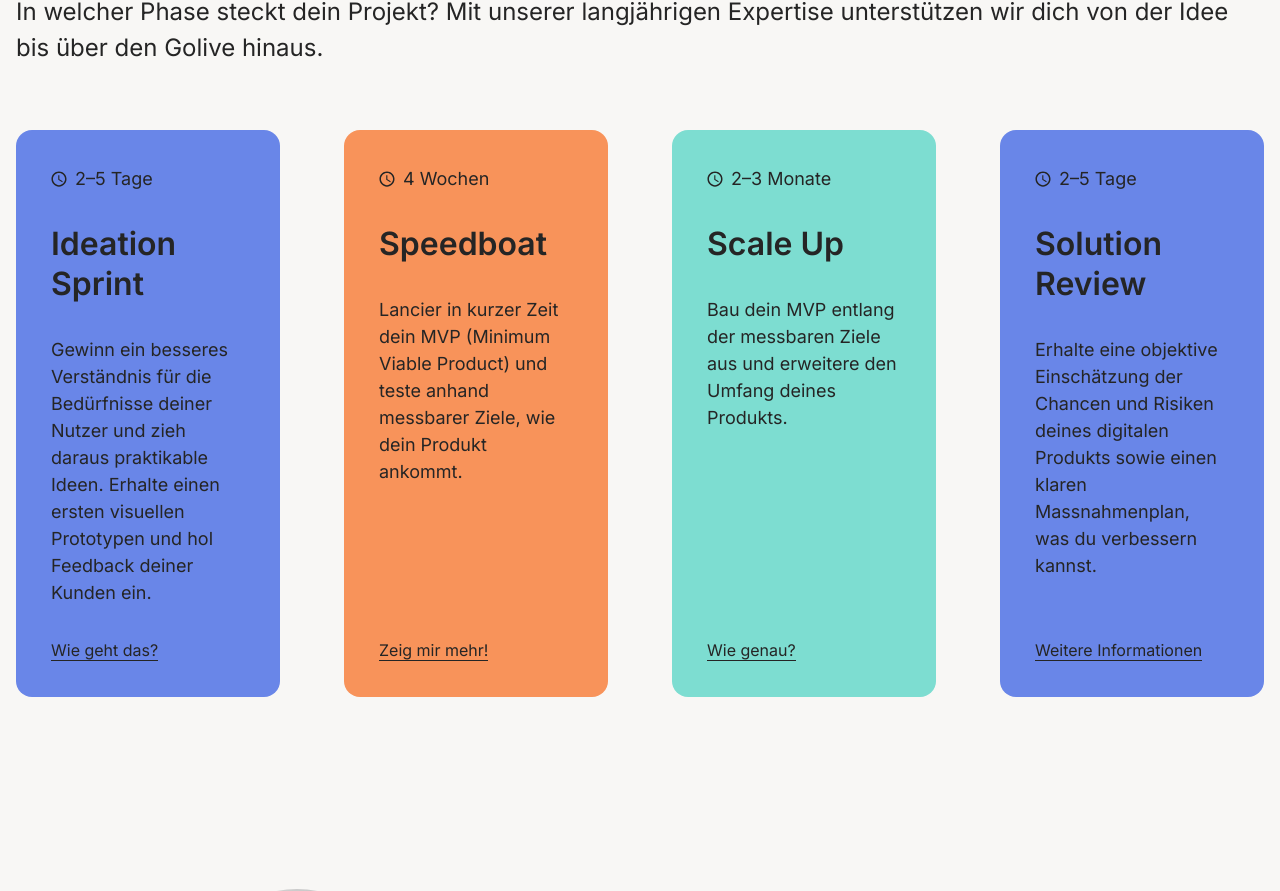
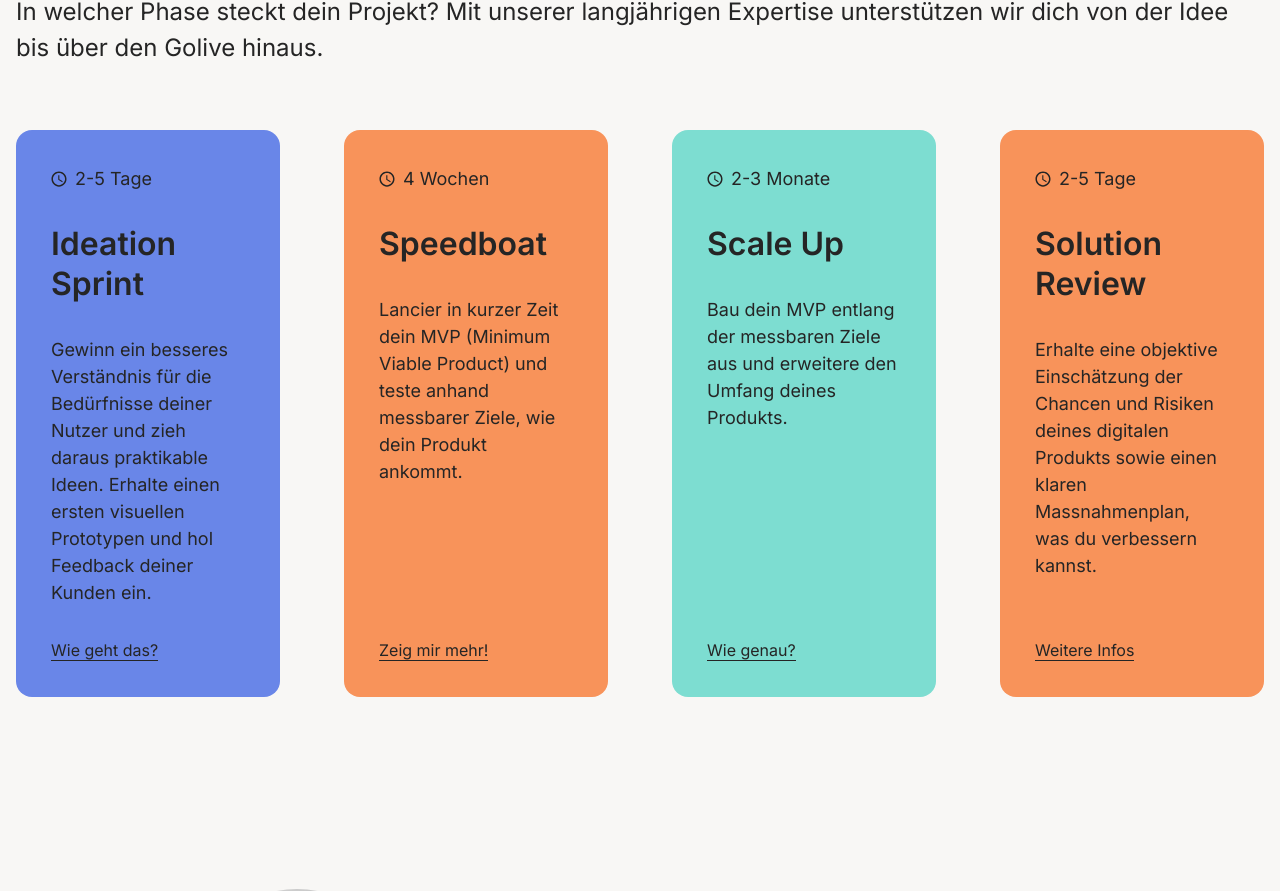
Before and after one commit to JavonGit/smart, a Next.js app: page / in a window 1280 px wide. Shown: the part 3558-4449 px from the top of the page. Built offline with nearby package versions, Linux system fonts and the light colour scheme.

Commit message:
feat: Add Angebot Content

```diff
--- a/src/compositions/content-card.tsx
+++ b/src/compositions/content-card.tsx
@@ -10,7 +10,7 @@ export enum CardColors {
   Mint = 'bg-mint-500',
 }
 
-type Props = {
+export type ContentCardProps = {
   label?: string | ReactNode;
   title: string;
   content?: string;
@@ -18,7 +18,7 @@ type Props = {
   background: CardColors;
 };
 
-export const ContentCard: FC<Props> = ({ title, label, content, link, background }) => (
+export const ContentCard: FC<ContentCardProps> = ({ title, label, content, link, background }) => (
   <Link href={link.href}>
     <div
       className={`grid grid-rows-headerFooter w-full h-full p-8 gap-8 cursor-pointer ${background} rounded overflow-hidden card-hover`}
--- /dev/null
+++ b/src/data/packages.ts
@@ -0,0 +1,57 @@
+import { ReactNode } from 'react';
+import { Url } from 'url';
+import { CardColors } from '../compositions/content-card';
+
+export type Package = {
+  label: string | ReactNode;
+  title: string;
+  content: string;
+  link: { label: string; href: Url | string };
+  background: CardColors;
+};
+
+export default {
+  speedboat: {
+    label: '4 Wochen',
+    title: 'Speedboat',
+    content:
+      'Lancier in kurzer Zeit dein MVP (Minimum Viable Product) und teste anhand messbarer Ziele, wie dein Produkt ankommt.',
+    link: {
+      label: 'Zeig mir mehr!',
+      href: '/angebot/speedboat',
+    },
+    background: CardColors.Apricot,
+  },
+  'ideation-sprint': {
+    label: '2-5 Tage',
+    title: 'Ideation Sprint',
+    content:
+      'Gewinn ein besseres Verständnis für die Bedürfnisse deiner Nutzer und zieh daraus praktikable Ideen. Erhalte einen ersten visuellen Prototypen und hol Feedback deiner Kunden ein.',
+    link: {
+      label: 'Wie geht das?',
+      href: '/angebot/ideation-sprint',
+    },
+    background: CardColors.Cornflower,
+  },
+  'scale-up': {
+    label: '2-3 Monate',
+    title: 'Scale Up',
+    content: 'Bau dein MVP entlang der messbaren Ziele aus und erweitere den Umfang deines Produkts.',
+    link: {
+      label: 'Wie genau?',
+      href: '/angebot/scale-up',
+    },
+    background: CardColors.Mint,
+  },
+  'solution-review': {
+    label: '2-5 Tage',
+    title: 'Solution Review',
+    content:
+      'Erhalte eine objektive Einschätzung der Chancen und Risiken deines digitalen Produkts sowie einen klaren Massnahmenplan, was du verbessern kannst.',
+    link: {
+      label: 'Weitere Infos',
+      href: '/angebot/solution-review',
+    },
+    background: CardColors.Apricot,
+  },
+} as Record<string, Package>;
--- a/src/data/quotes.json
+++ b/src/data/quotes.json
@@ -19,5 +19,10 @@
     "text": "Die Zusammenarbeit mit smartive zeichnet insbesondere Unkompliziertheit, Flexibilität und die enorme digitale Expertise aus. Der Dialog und die Kundenbedürfnisse stehen klar im Fokus.",
     "portrait": "/images/portraits/marc-frontify.jpg",
     "credit": "Marc Oertle, Head of Engineering bei Frontify"
+  },
+  "benj-scrum": {
+    "text": "Mit der agilen Vorgehensweise können wir komplexe Projekte mit minimalem Overhead durchführen. Offenheit und Transparenz werden gefördert.",
+    "portrait": "/images/employees/portraits/benjamin.jpg",
+    "credit": "Benjamin, Unser Scrum Master"
   }
 }
--- a/src/pages/index.tsx
+++ b/src/pages/index.tsx
@@ -13,6 +13,7 @@ import { Customer } from '../data/customers';
 import Customers from '../data/customers.json';
 import { Employee } from '../data/employees';
 import Employees from '../data/employees.json';
+import Packages, { Package } from '../data/packages';
 import { Quote } from '../data/quotes';
 import Quotes from '../data/quotes.json';
 import { Clock } from '../elements/icons';
@@ -23,9 +24,10 @@ type Props = {
   contact: Employee;
   customers: Customer[];
   quote: Quote;
+  packages: Package[];
 };
 
-const Home: NextPage<Props> = ({ contact, customers, quote }) => {
+const Home: NextPage<Props> = ({ contact, customers, quote, packages }) => {
   return (
     <div>
       <PageHeader
@@ -85,53 +87,18 @@ const Home: NextPage<Props> = ({ contact, customers, quote }) => {
             über den Golive hinaus.
           </Lead>
           <GridSlider>
+            {packages.map(({ label, ...paeckli }) => (
               <ContentCard
+                {...paeckli}
+                key={paeckli.title}
                 label={
                   <>
                     <Clock className="h-4 w-4 mr-2 inline" />
-                  2–5 Tage
+                    {label}
                   </>
                 }
-              title="Ideation Sprint"
-              content="Gewinn ein besseres Verständnis für die Bedürfnisse deiner Nutzer und zieh daraus praktikable Ideen. Erhalte einen ersten visuellen Prototypen und hol Feedback deiner Kunden ein."
-              link={{ label: 'Wie geht das?', href: '#' }}
-              background={CardColors.Cornflower}
               />
-            <ContentCard
-              label={
-                <>
-                  <Clock className="h-4 w-4 mr-2 inline" />4 Wochen
-                </>
-              }
-              title="Speedboat"
-              content="Lancier in kurzer Zeit dein MVP (Minimum Viable Product) und teste anhand messbarer Ziele, wie dein Produkt ankommt."
-              link={{ label: 'Zeig mir mehr!', href: '#' }}
-              background={CardColors.Apricot}
-            />
-            <ContentCard
-              label={
-                <>
-                  <Clock className="h-4 w-4 mr-2 inline" />
-                  2–3 Monate
-                </>
-              }
-              title="Scale Up"
-              content="Bau dein MVP entlang der messbaren Ziele aus und erweitere den Umfang deines Produkts."
-              link={{ label: 'Wie genau?', href: '#' }}
-              background={CardColors.Mint}
-            />
-            <ContentCard
-              label={
-                <>
-                  <Clock className="h-4 w-4 mr-2 inline" />
-                  2–5 Tage
-                </>
-              }
-              title="Solution Review"
-              content="Erhalte eine objektive Einschätzung der Chancen und Risiken deines digitalen Produkts sowie einen klaren Massnahmenplan, was du verbessern kannst."
-              link={{ label: 'Weitere Informationen', href: '#' }}
-              background={CardColors.Cornflower}
-            />
+            ))}
           </GridSlider>
         </PageSection>
         <PageSection>
@@ -143,8 +110,11 @@ const Home: NextPage<Props> = ({ contact, customers, quote }) => {
 };
 
 export const getStaticProps: GetStaticProps<Props> = async () => {
+  const packages = [Packages['ideation-sprint'], Packages['speedboat'], Packages['scale-up'], Packages['solution-review']];
+
   return {
     props: {
+      packages,
       contact: Employees.marco,
       customers: Object.values(Customers),
       quote: Quotes['marc-frontify'],
--- a/src/pages/projekte/migipedia.tsx
+++ b/src/pages/projekte/migipedia.tsx
@@ -3,13 +3,14 @@ import Image from 'next/image';
 import React from 'react';
 import { QuoteCard } from '../../components/quote-card';
 import { Contact } from '../../compositions/contact';
-import { CardColors, ContentCard } from '../../compositions/content-card';
+import { ContentCard } from '../../compositions/content-card';
 import { ImageCard } from '../../compositions/image-card';
 import { PageHeader } from '../../compositions/page-header';
 import { PageSection } from '../../compositions/page-section';
 import { TextBlock } from '../../compositions/text-block';
 import { Employee } from '../../data/employees';
 import Employees from '../../data/employees.json';
+import Packages, { Package } from '../../data/packages';
 import { Quote } from '../../data/quotes';
 import Quotes from '../../data/quotes.json';
 import { Copy } from '../../elements/copy';
@@ -19,9 +20,10 @@ import { Grid } from '../../layouts/grid';
 type Props = {
   quoteStefanie: Quote;
   contact: Employee;
+  packages: Package[];
 };
 
-const Migipedia: NextPage<Props> = ({ quoteStefanie, contact }) => {
+const Migipedia: NextPage<Props> = ({ quoteStefanie, contact, packages }) => {
   return (
     <div>
       <PageHeader
@@ -99,53 +101,18 @@ const Migipedia: NextPage<Props> = ({ quoteStefanie, contact }) => {
         </PageSection>
         <PageSection title="Mit welchen Tools haben wir Migipedia geholfen?">
           <Grid cols={4}>
+            {packages.map(({ label, ...paeckli }) => (
               <ContentCard
+                {...paeckli}
+                key={paeckli.title}
                 label={
                   <>
                     <Clock className="h-4 w-4 mr-2 inline" />
-                  2–5 Tage
+                    {label}
                   </>
                 }
-              title="Ideation Sprint"
-              content="Gewinn ein besseres Verständnis für die Bedürfnisse deiner Nutzer und zieh daraus praktikable Ideen. Erhalte einen ersten visuellen Prototypen und hol Feedback deiner Kunden ein."
-              link={{ label: 'Wie geht das?', href: '#' }}
-              background={CardColors.Cornflower}
               />
-            <ContentCard
-              label={
-                <>
-                  <Clock className="h-4 w-4 mr-2 inline" />4 Wochen
-                </>
-              }
-              title="Speedboat"
-              content="Lancier in kurzer Zeit dein MVP (Minimum Viable Product) und teste anhand messbarer Ziele, wie dein Produkt ankommt."
-              link={{ label: 'Zeig mir mehr!', href: '#' }}
-              background={CardColors.Apricot}
-            />
-            <ContentCard
-              label={
-                <>
-                  <Clock className="h-4 w-4 mr-2 inline" />
-                  2–3 Monate
-                </>
-              }
-              title="Scale Up"
-              content="Bau dein MVP entlang der messbaren Ziele aus und erweitere den Umfang deines Produkts."
-              link={{ label: 'Wie genau?', href: '#' }}
-              background={CardColors.Mint}
-            />
-            <ContentCard
-              label={
-                <>
-                  <Clock className="h-4 w-4 mr-2 inline" />
-                  2–5 Tage
-                </>
-              }
-              title="Solution Review"
-              content="Erhalte eine objektive Einschätzung der Chancen und Risiken deines digitalen Produkts sowie einen klaren Massnahmenplan, was du verbessern kannst."
-              link={{ label: 'Weitere Informationen', href: '#' }}
-              background={CardColors.Cornflower}
-            />
+            ))}
           </Grid>
         </PageSection>
         <PageSection>
@@ -179,8 +146,11 @@ const Migipedia: NextPage<Props> = ({ quoteStefanie, contact }) => {
 };
 
 export const getStaticProps: GetStaticProps = async () => {
+  const packages = [Packages['ideation-sprint'], Packages['speedboat'], Packages['scale-up'], Packages['solution-review']];
+
   return {
     props: {
+      packages,
       quoteStefanie: Quotes['stefanie-abraxas'],
       contact: Employees.thomas,
     },
```
Also changed, not shown: src/pages/angebot.tsx (+59 -10 lines). Lines whose indentation alone changed are shown as unchanged.
